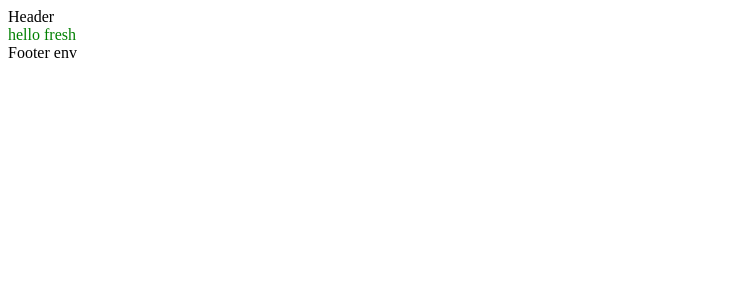
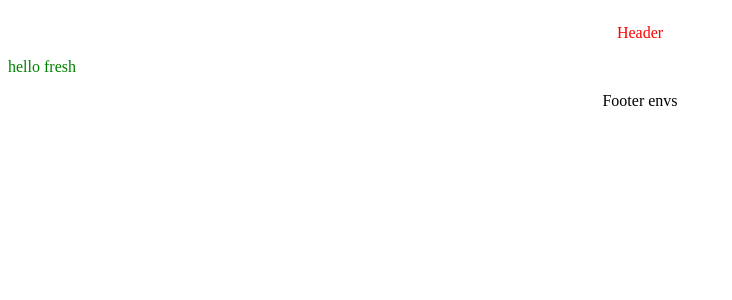
Before and after one commit to navtej927/react-full-boilerplate, a React app: page / in a window 1280 px wide. Shown: the top 300 px of the page, without its empty margins (0-732 px from the left). Built offline with nearby package versions, Linux system fonts and the light colour scheme.

Commit message:
styles added

```diff
--- a/src/Footer/Footer.js
+++ b/src/Footer/Footer.js
@@ -1,9 +1,10 @@
 import React from 'react';
+import Styles from '../global-styles/global.css';
 
 export const Footer = () => {
   return (
-    <div>
-      Footer env {process.env.CHANGE_ME}
+    <div className={Styles["container"]}>
+      Footer envs {process.env.CHANGE_ME}
     </div>
   );
 };
--- a/src/Header/Header.js
+++ b/src/Header/Header.js
@@ -1,8 +1,9 @@
 import React from 'react';
+import Styles from '../global-styles/global.css';
 
 export const Header = () => {
   return (
-    <div>
+    <div className={`${Styles.container} ${Styles.colorRed}`}>
       Header
     </div>
   );
--- /dev/null
+++ b/src/global-styles/global.css
@@ -0,0 +1,10 @@
+.container {
+    display: flex;
+    height: 50px;
+    justify-content: center;
+    align-items: center;
+}
+
+.colorRed {
+    color:Red
+}
```
Also changed, not shown: src/Footer/style.css (added, +7 -0 lines), src/Header/header.css (added, +7 -0 lines).
